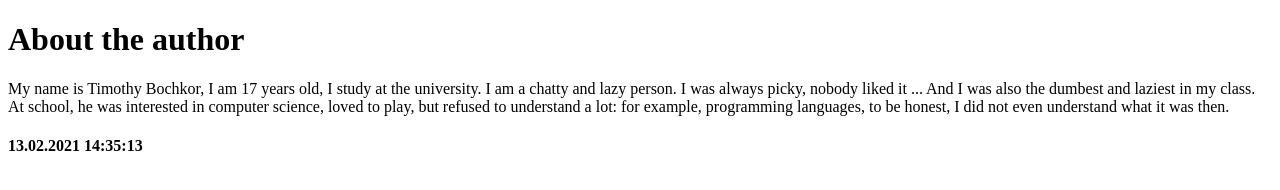
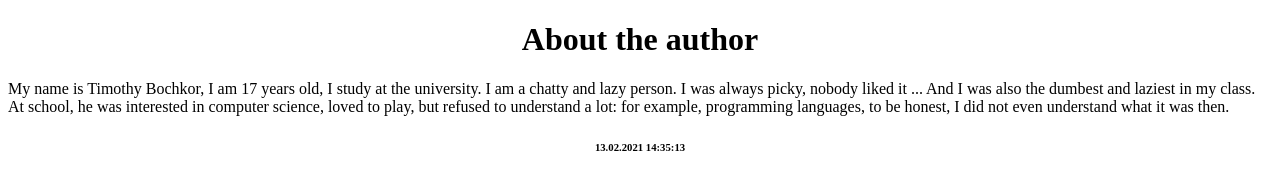
Before and after one commit to CyTon-Code/html, a plain HTML site: page index.html in a window 1280 px wide. Drawn offline with Linux system fonts and the light colour scheme.

Commit message:
Update index.html

```diff
--- a/index.html
+++ b/index.html
@@ -12,10 +12,12 @@
     <!NAME page:>
     <title>CyTon Code</title>
 </head>
-<body title="creat by Timothy Bochkor">
+<body align="center" title="creat by CyTon Code">
+    <!TITLE page:>
     <h1>About the author</h1>
 
-    <p>My name is Timothy Bochkor, I am 17 years old, I study at the
+    <!BLOG page:>
+    <p align="left">My name is Timothy Bochkor, I am 17 years old, I study at the
 university. I am a chatty and lazy person. I was always picky,
 nobody liked it ... And I was also the dumbest and laziest in
 my class. At school, he was interested in computer science,
@@ -23,6 +25,7 @@ loved to play, but refused to understand a lot: for example,
 programming languages, to be honest, I did not even understand
 what it was then.</p>
 
-    <h4 class="timecode">13.02.2021 14:35:13</h4>
+    <!DOC page:>
+    <h6 class="timecode" align="center">13.02.2021 14:35:13</h6>
 </body>
 </html>
```
